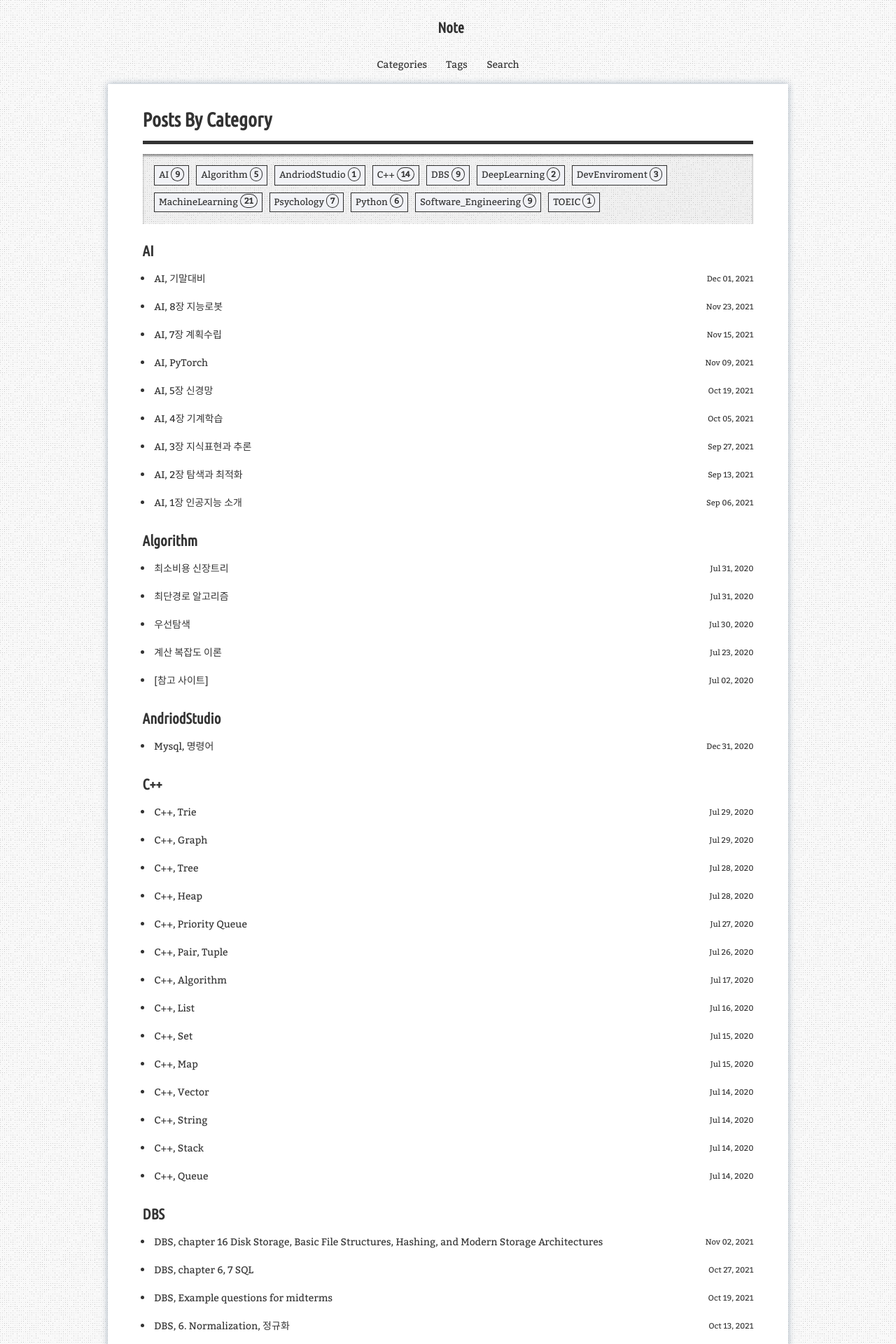
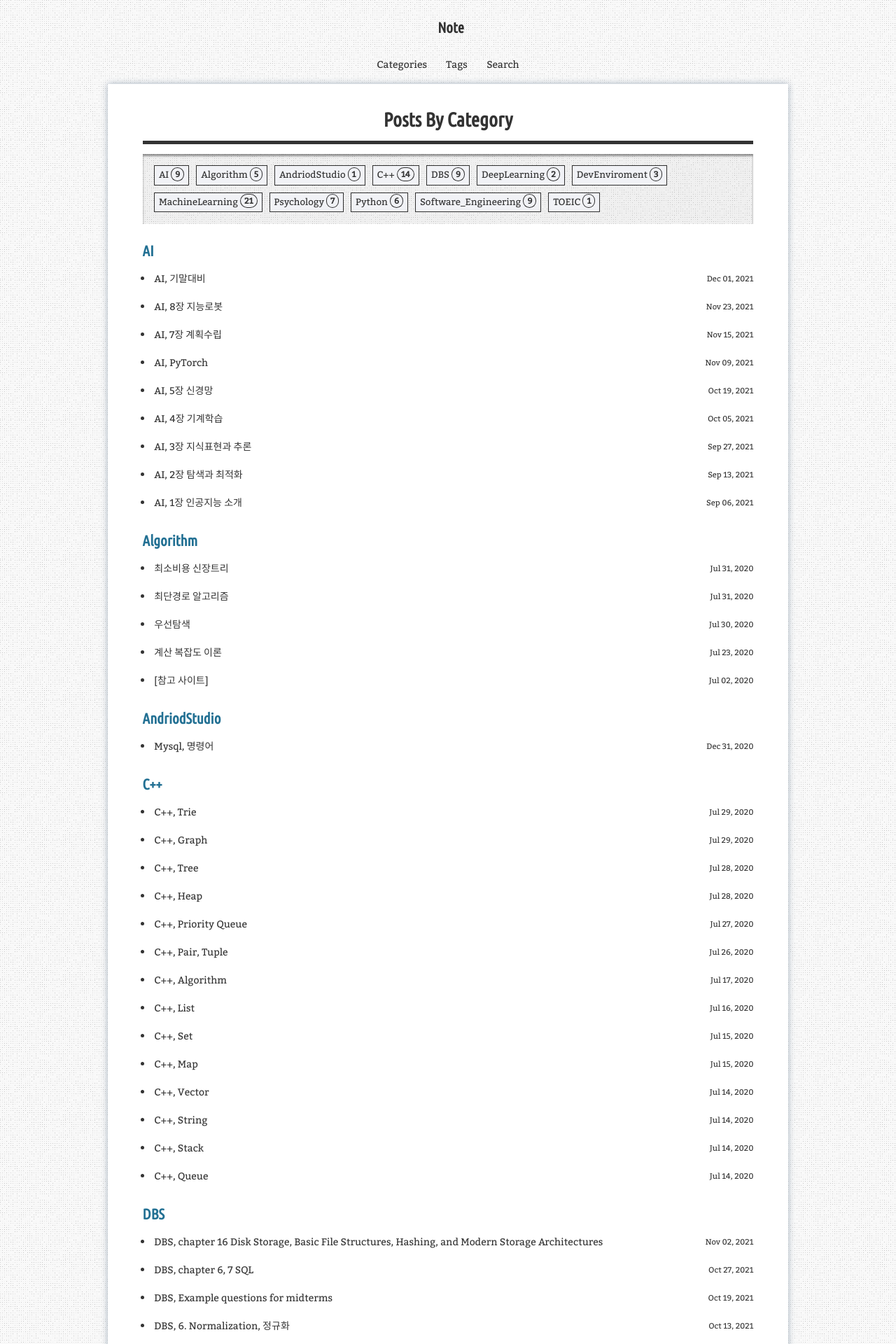
Before and after one commit to aristohyun/aristohyun.github.io, a Jekyll site: the page built from blog/categories/index.html, in a window 1280 px wide. Shown: the top 1920 px of the page at 70% size. Built offline with Jekyll 4.4.1, drawn with Linux system fonts in a browser that asks for light colours; comment, search, counter and statistics services are not loaded.

Commit message:
Update simple-texture-blog.scss

```diff
--- a/_sass/simple-texture-blog.scss
+++ b/_sass/simple-texture-blog.scss
@@ -46,6 +46,8 @@ h1 {
 
     margin-top: 42px;
     margin-bottom: 26px;
+
+    text-align: center;
 }
 
 .h2,
@@ -64,6 +66,8 @@ h3 {
 
     margin-top: 26px;
     margin-bottom: 10px;
+
+    color: #227093;
 }
 
 .h4,
```
